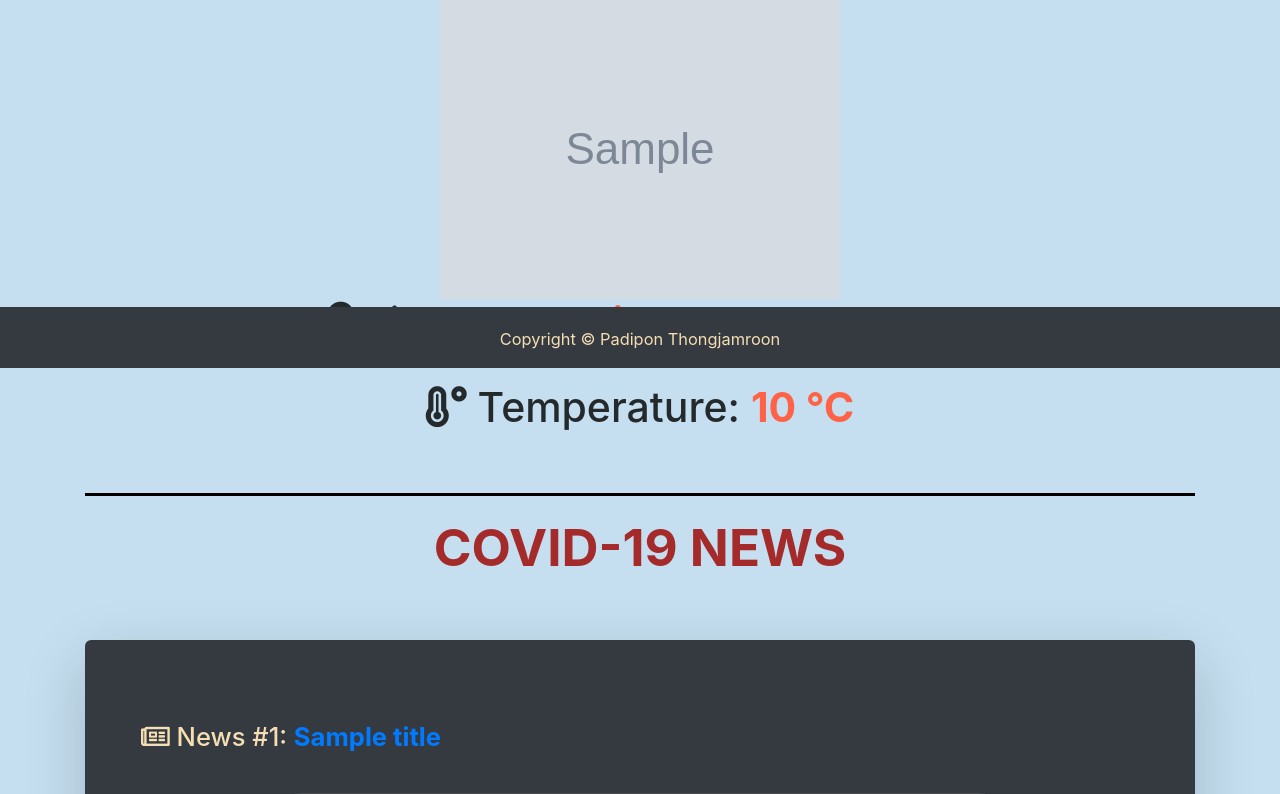
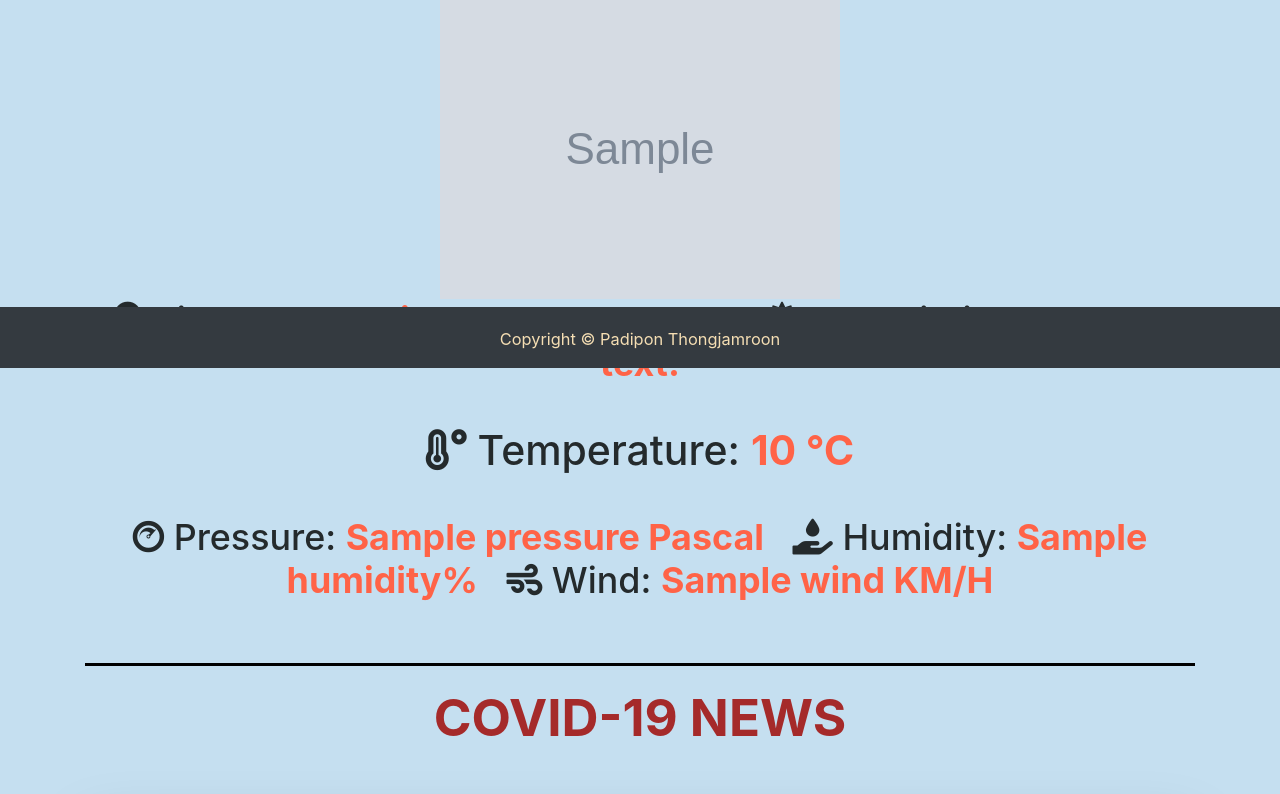
Before and after one commit to padiponthew/news-app-61102010148, a Flask app: template weather-and-news/templates/home.html in a window 1280 px wide. Shown: the part 432-1226 px from the top of the page. Run offline with Flask 2, Linux system fonts and the light colour scheme; the template is opened without the code that fills it: most values are stand-ins (such as "Sample title", 1, 10 or a date in 2020); grey boxes marked "Sample" are stand-in pictures; some libraries are stand-ins or nearby versions.

Commit message:
Add files via upload

```diff
--- a/weather-and-news/templates/home.html
+++ b/weather-and-news/templates/home.html
@@ -22,8 +22,9 @@
 {% else %}
 
 <img src = '{{weather.url_icon}}' alt = "Weather Icon">
-<h3><i class="fas fa-map-marker-alt"></i> City: <b style="color:tomato;">{{weather.city}}, {{weather.country}}</b></h3><br>
-<h2><i class="fas fa-temperature-high"></i> Temperature: <b style="color:tomato;">{{weather.temperature}} &#8451</b></h2>
+<h3><i class="fas fa-map-marker-alt"></i> City: <b style="color:tomato;">{{weather.city}}, {{weather.country}}</b> &nbsp; <i class="fas fa-cloud-sun-rain"></i> Description: <b style="color:tomato;">{{weather.description}}</b></h3><br>
+<h2><i class="fas fa-temperature-high"></i> Temperature: <b style="color:tomato;">{{weather.temperature}} &#8451</b></h2><br>
+<h3><i class="fab fa-cloudscale"></i> Pressure: <b style="color:tomato;">{{weather.pressure}} Pascal</b> &nbsp; <i class="fas fa-hand-holding-water"></i> Humidity: <b style="color:tomato;">{{weather.humidity}}%</b> &nbsp; <i class="fas fa-wind"></i> Wind: <b style="color:tomato;">{{weather.wind}} KM/H</b></h3>
 
 {% endif %}
 
```
